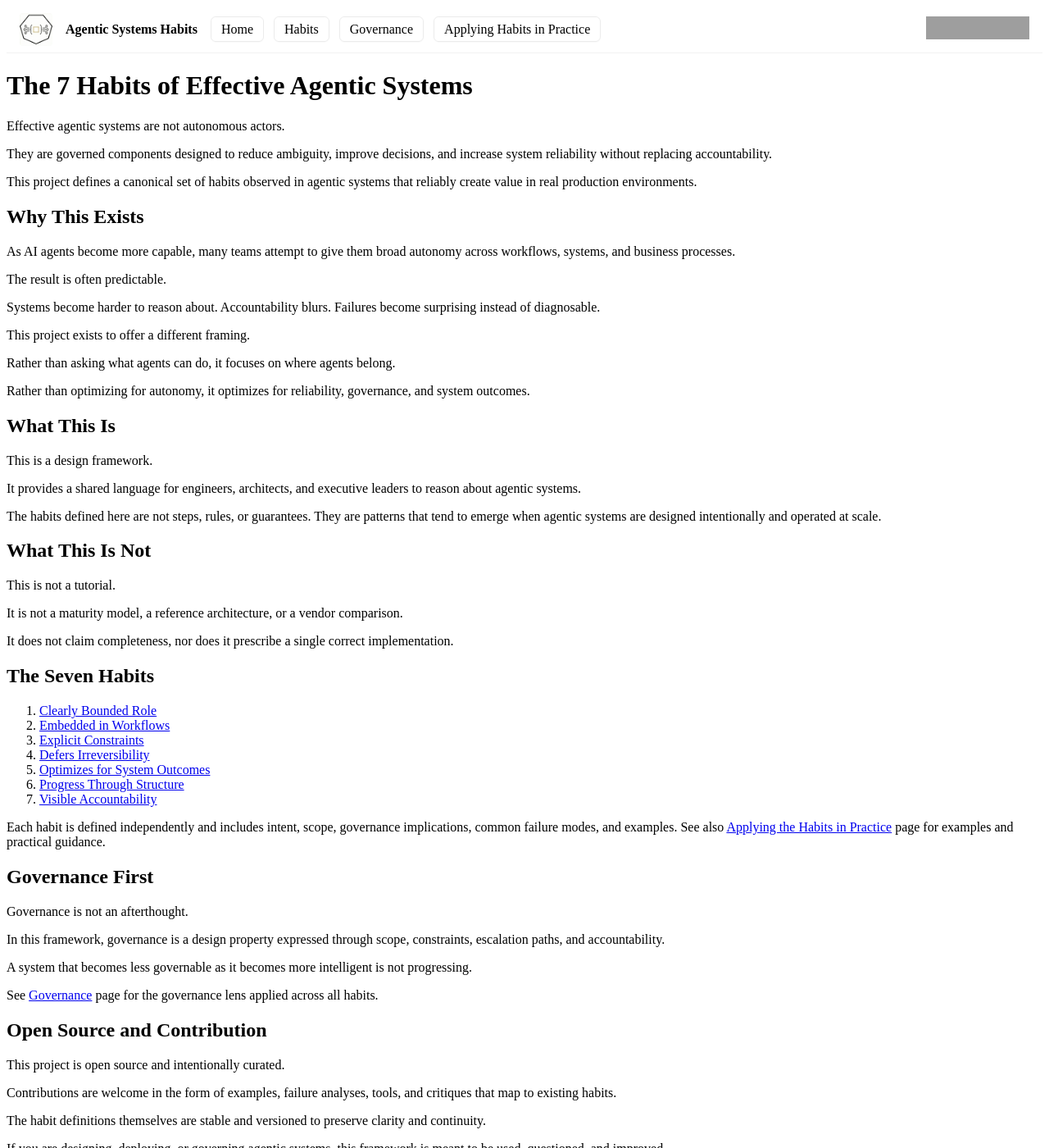
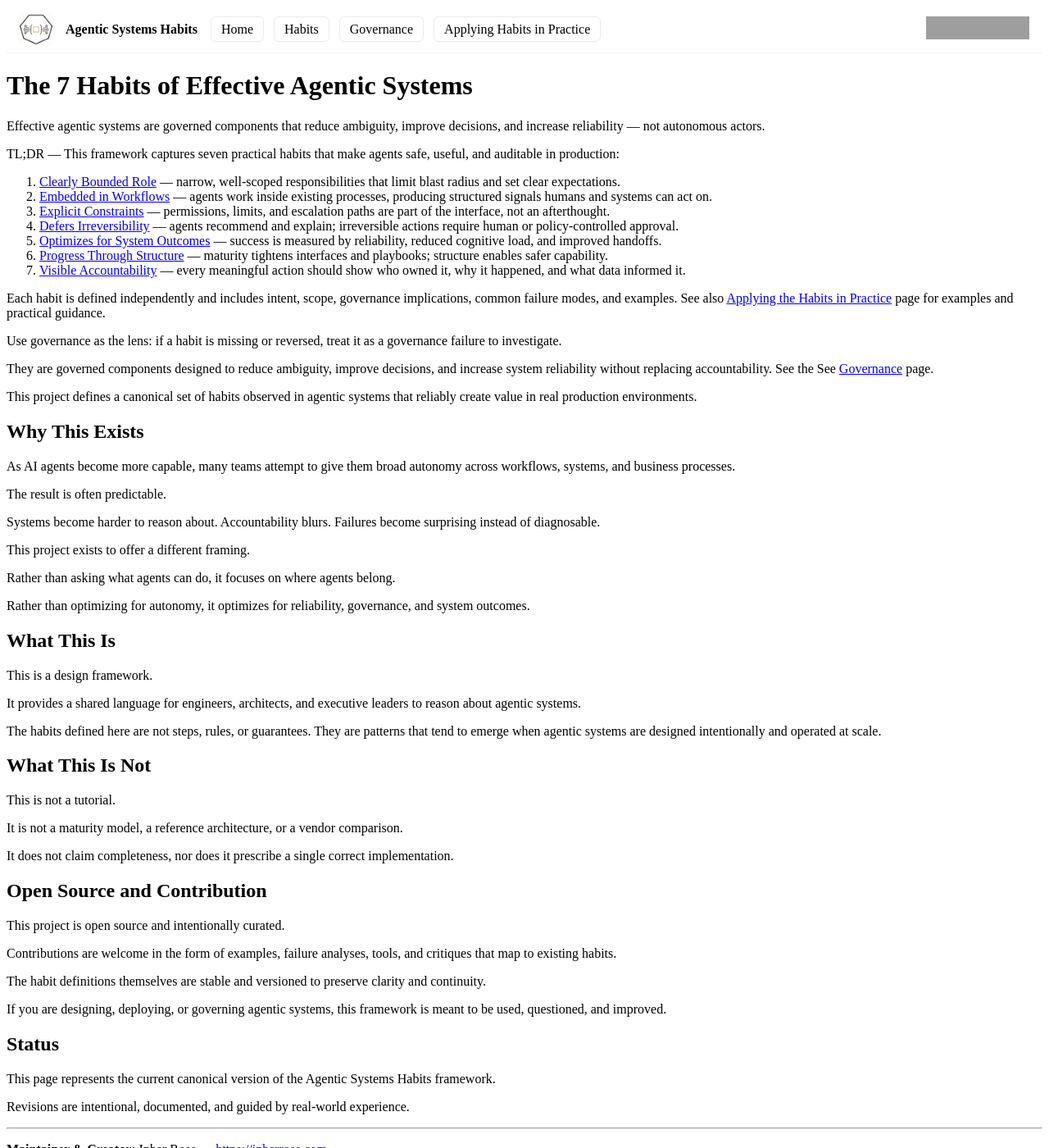
Before and after one commit to agent-habits/agent-habits.github.io, a Jekyll site: the page built from index.md, in a window 1280 px wide and 1400 px high. Shown: the whole window at 82% size. Built offline with Jekyll 4.4.1, drawn with Linux system fonts in a browser that asks for light colours; grey boxes are pictures that could not be loaded.

Commit message:
improve homepage

```diff
--- a/index.md
+++ b/index.md
@@ -6,9 +6,23 @@ permalink: /
 
 # The 7 Habits of Effective Agentic Systems
 
-Effective agentic systems are not autonomous actors.
+Effective agentic systems are governed components that reduce ambiguity, improve decisions, and increase reliability — not autonomous actors.
 
-They are governed components designed to reduce ambiguity, improve decisions, and increase system reliability without replacing accountability.
+TL;DR — This framework captures seven practical habits that make agents safe, useful, and auditable in production:
+
+1. [Clearly Bounded Role]({{ '/habits/habit-1/' | relative_url }}) — narrow, well-scoped responsibilities that limit blast radius and set clear expectations.
+2. [Embedded in Workflows]({{ '/habits/habit-2/' | relative_url }}) — agents work inside existing processes, producing structured signals humans and systems can act on.
+3. [Explicit Constraints]({{ '/habits/habit-3/' | relative_url }}) — permissions, limits, and escalation paths are part of the interface, not an afterthought.
+4. [Defers Irreversibility]({{ '/habits/habit-4/' | relative_url }}) — agents recommend and explain; irreversible actions require human or policy-controlled approval.
+5. [Optimizes for System Outcomes]({{ '/habits/habit-5/' | relative_url }}) — success is measured by reliability, reduced cognitive load, and improved handoffs.
+6. [Progress Through Structure]({{ '/habits/habit-6/' | relative_url }}) — maturity tightens interfaces and playbooks; structure enables safer capability.
+7. [Visible Accountability]({{ '/habits/habit-7/' | relative_url }}) — every meaningful action should show who owned it, why it happened, and what data informed it.
+
+Each habit is defined independently and includes intent, scope, governance implications, common failure modes, and examples. See also [Applying the Habits in Practice]({{ '/habits/habits-in-practice/' | relative_url }}) page for examples and practical guidance.
+
+Use governance as the lens: if a habit is missing or reversed, treat it as a governance failure to investigate.
+
+They are governed components designed to reduce ambiguity, improve decisions, and increase system reliability without replacing accountability. See the See [Governance]({{ '/governance/' | relative_url }}) page.
 
 This project defines a canonical set of habits observed in agentic systems that reliably create value in real production environments.
 
@@ -42,28 +56,6 @@ It is not a maturity model, a reference architecture, or a vendor comparison.
 
 It does not claim completeness, nor does it prescribe a single correct implementation.
 
-## The Seven Habits
-
-1. [Clearly Bounded Role]({{ '/habits/habit-1/' | relative_url }})
-2. [Embedded in Workflows]({{ '/habits/habit-2/' | relative_url }})
-3. [Explicit Constraints]({{ '/habits/habit-3/' | relative_url }})
-4. [Defers Irreversibility]({{ '/habits/habit-4/' | relative_url }})
-5. [Optimizes for System Outcomes]({{ '/habits/habit-5/' | relative_url }})
-6. [Progress Through Structure]({{ '/habits/habit-6/' | relative_url }})
-7. [Visible Accountability]({{ '/habits/habit-7/' | relative_url }})
-
-Each habit is defined independently and includes intent, scope, governance implications, common failure modes, and examples. See also [Applying the Habits in Practice]({{ '/habits/habits-in-practice/' | relative_url }}) page for examples and practical guidance.
-
-## Governance First
-
-Governance is not an afterthought.
-
-In this framework, governance is a design property expressed through scope, constraints, escalation paths, and accountability.
-
-A system that becomes less governable as it becomes more intelligent is not progressing.
-
-See [Governance]({{ '/governance/' | relative_url }}) page for the governance lens applied across all habits.
-
 ## Open Source and Contribution
 
 This project is open source and intentionally curated.
```
